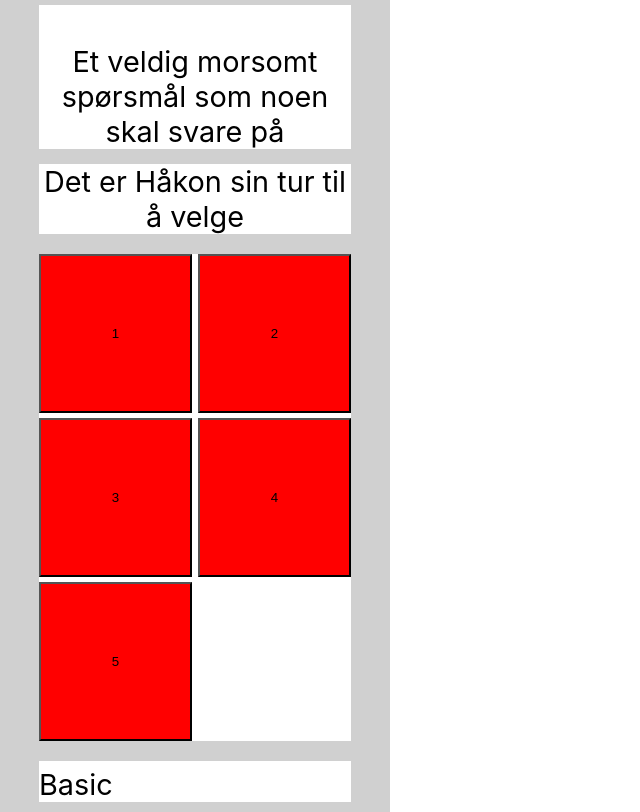
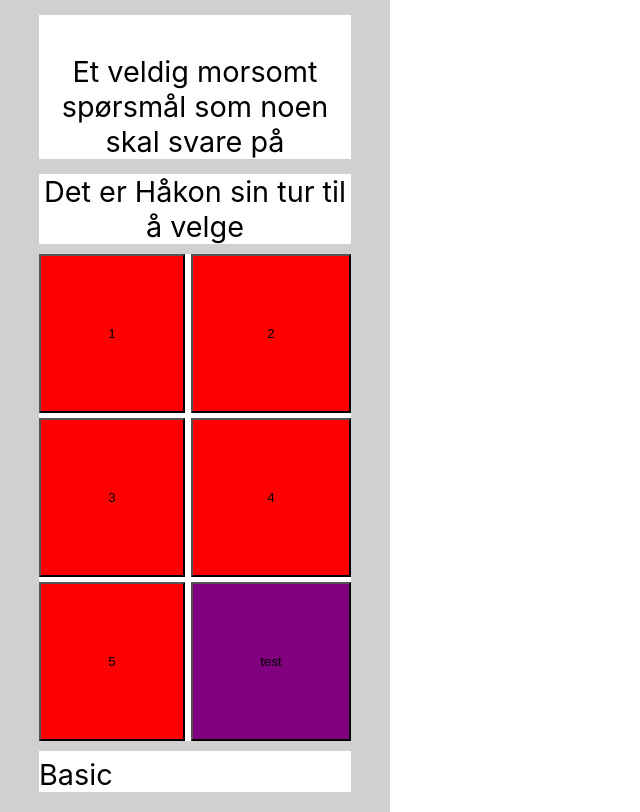
Before and after one commit to HoiskolensChemikerforening/DrikkespillFrontend, a React (Create React App) app in the folder drikkespill/: page /spillside in a window 1280 px wide. Shown: the whole page, without its empty margins (0-640 px from the left). Built offline with nearby package versions, Linux system fonts and the light colour scheme.

Commit message:
opprettet css

```diff
--- /dev/null
+++ b/drikkespill/src/pages/spillside.css
@@ -0,0 +1,11 @@
+.knapp5 {
+    background-color: blue;
+}
+
+.hei {
+    background-color: green;
+}
+
+.test {
+    background-color: purple;
+}
--- a/drikkespill/src/pages/spillside.jsx
+++ b/drikkespill/src/pages/spillside.jsx
@@ -1,7 +1,7 @@
 import React from "react";
 import styled from "styled-components";
 import { MobileContainer } from "../components/MobileContainer";
-
+import './spillside.css';
 
 export const Spillside = () => (
 
@@ -25,7 +25,7 @@
             </Information>
 
             <Buttons>
-                <Button onClick={() => console.log('1')}>
+                <Button className="hei" onClick={() => console.log('1')}>
                     1
                 </Button>
                 <Button onClick={() => console.log('2')}>
@@ -37,9 +37,10 @@
                 <Button onClick={() => console.log('4')}>
                     4
                 </Button>
-                <Button onClick={() => console.log('5')}>
+                <Button className="knapp5" onClick={() => console.log('5')}>
                     5
                 </Button>
+                <button className="test" onClick={() => getUsers()}> test </button>
             </Buttons>
 
 
@@ -55,15 +56,23 @@
 );
 
 
+const getUsers = async () => {
+    const response = await fetch(
+      `https://drikkespill-c7188-default-rtdb.europe-west1.firebasedatabase.app/drikkespill/bruker`
+    );
+    const users = await response.json();
+    console.log(users.hits);
+  }
+
 
 const Background = styled.div`
     width: 100%;
     height: 100%;
     background-color: #d0d0d0;
     display: flex;
+    flex-direction: column;
     align-items: center;
-    justify-content: space-between;
-    flex-direction: column;
+    justify-content: center;
 `;
 
 const Textbox = styled.div`
```
